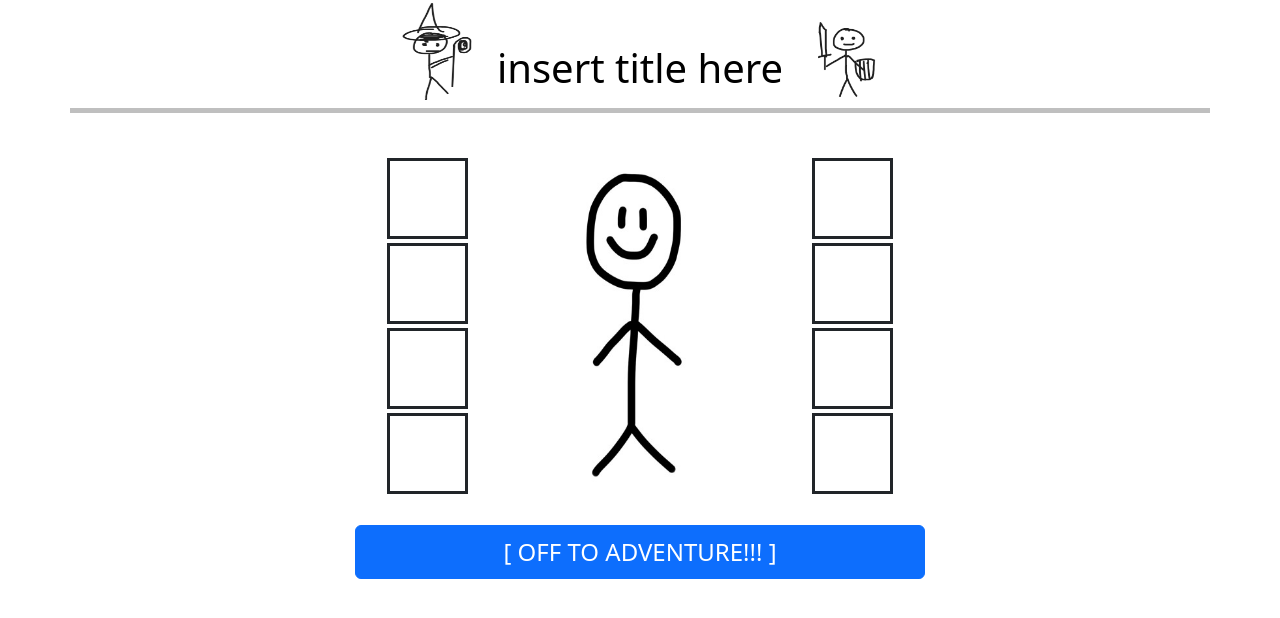
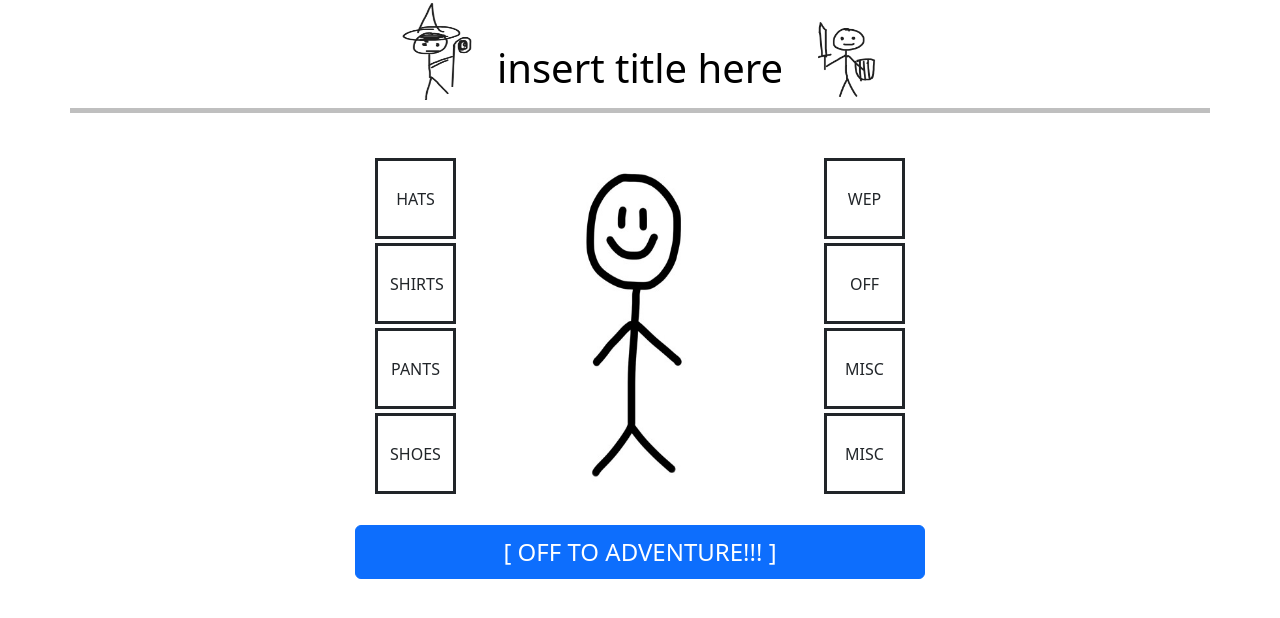
Before and after one commit to You-Gao/cs-4640, a PHP site: page /html/character_creation.html in a window 1280 px wide. Shown: the top 618 px of the page. Run offline with PHP 8.4, Linux system fonts and the light colour scheme.

Commit message:
feat: char demo done

```diff
--- a/project/html/character_creation.html
+++ b/project/html/character_creation.html
@@ -21,10 +21,41 @@
 
 	    <div class="col-2">
 		<div class="row flex-column align-items-end">
-			<div class="col-6"></div>
-			<div class="col-6"></div>
-			<div class="col-6"></div>
-			<div class="col-6"></div>
+            <div class="col-6" onclick="show_selection(event)">
+                <p>HATS</p>
+                <div id="selections" class="row justify-content-start">
+                    <div class="col-4 mx-2">hat 1</div>
+                    <div class="col-4 mx-2">hat 2</div>
+                    <div class="col-4 mx-2">hat 3</div>
+                    <div class="col-4 mx-2">hat 4</div>
+                    <div class="col-4 mx-2">hat 5</div>
+                    <div class="col-4 mx-2">hat 6</div>
+                </div>
+            </div>
+            <div class="col-6" onclick="show_selection(event)">
+                <p>SHIRTS</p>
+                <div id="selections" class="row justify-content-start">
+                    <div class="col-4 mx-2">shirt 1</div>
+                    <div class="col-4 mx-2">shirt 2</div>
+                    <div class="col-4 mx-2">shirt 3</div>
+                </div>
+            </div>
+            <div class="col-6" onclick="show_selection(event)">
+                <p>PANTS</p>
+                <div id="selections" class="row justify-content-start">
+                    <div class="col-4 mx-2">pants 1</div>
+                    <div class="col-4 mx-2">pants 2</div>
+                    <div class="col-4 mx-2">pants 3</div>
+                </div>
+            </div>
+            <div class="col-6" onclick="show_selection(event)">
+                <p>SHOES</p>
+                <div id="selections" class="row justify-content-start">
+                    <div class="col-4 mx-2">shoes 1</div>
+                    <div class="col-4 mx-2">shoes 2</div>
+                    <div class="col-4 mx-2">shoes 3</div>
+                </div>
+            </div>
 		</div>
 	    </div>
 
@@ -32,10 +63,34 @@
 
 		<div class="col-2">
 			<div class="row flex-column align-items-start">
-				<div class="col-6"></div>
-				<div class="col-6"></div>
-				<div class="col-6"></div>
-				<div class="col-6"></div>
+				<div class="col-6" onclick="show_selection(event)">
+                    <p>WEP</p>
+                    <div id="selections">
+                        <div class="col-4 mx-2">sword</div>
+                        <div class="col-4 mx-2">stick #1</div>
+                        <div class="col-4 mx-2">rock</div>
+                    </div>
+                </div>
+				<div class="col-6" onclick="show_selection(event)">
+                    <p>OFF</p>
+                    <div id="selections">
+                        <div class="col-4 mx-2">money</div>
+                        <div class="col-4 mx-2">bird</div>
+                        <div class="col-4 mx-2">stick #2</div>
+                    </div>
+                </div>
+				<div class="col-6" onclick="show_selection(event)">
+                    <p>MISC</p>
+                    <div id="selections">
+                        <div>test</div>
+                    </div>
+                </div>
+				<div class="col-6" onclick="show_selection(event)">
+                    <p>MISC</p>
+                    <div id="selections">
+                        <div>test</div>
+                    </div>
+                </div>
 			</div>
 		</div>
 
@@ -51,4 +106,21 @@
 
     </section>
 
+<script>
+    function show_selection(event){
+        let parent = event.target;
+        let selection = parent.querySelector("#selections");
+
+        document.querySelectorAll("#selections").forEach(function(element){
+            element.style.display = "none";
+        });
+
+        selection.style.display = "flex";
+        selection.addEventListener("click", function(){
+            selection.style.display = "none";
+        });
+    }
+
+</script>
+
 </body>
--- a/project/html/home.html
+++ b/project/html/home.html
@@ -57,7 +57,7 @@
 
     <section id="register" class="row justify-content-center mt-4 text-center">
 
-        <a id="sign-up" href="sign-up.html" class="btn btn-primary col-6 p-2">[ MAKE A CHARACTER!!! ]</a>
+        <a id="sign-up" href="character_creation.html" class="btn btn-primary col-6 p-2">[ MAKE A CHARACTER!!! ]</a>
         <p>*No Sign-up Required*</p>
 
     </section>
--- a/project/styles/main.css
+++ b/project/styles/main.css
@@ -1,3 +1,4 @@
+/*! probably should refactor sometime maybe... */
 /* Title Header */
 
 #title > * {
@@ -41,6 +42,14 @@
     font-size: 1.5em;
 }
 
+@media (max-width: 576px) {
+    #sign-up {
+        font-size: 1em;
+        width: 70%;
+    }
+
+}
+
 /* Character Creation */
 
 #create img {
@@ -53,4 +62,58 @@
 	height: 75px;
 	margin-bottom: 10px;
 	outline: solid;
+    align-content: center;
+    text-align: center;
 }
+
+#create #selections {
+    display: none;
+    flex-wrap: wrap;
+    z-index: 1;
+    width: 275px;
+    outline: none;
+
+    /* sets any selection to always show up in the middle */
+    position: absolute;
+    top: 50%;
+    left: 50%;
+    transform: translate(-50%, -50%);
+}
+
+#create .row {
+    /* over-ride bootstrap's default margin */
+    /* messes with flex-end and flex-start */
+    margin: 0;
+}
+
+#create #selections div{
+    background: white;
+}
+
+#create p {
+    /* so box is still clickable */
+    margin: 0;
+    position: relative;
+    z-index: -100;
+}
+
+@media (max-width: 768px) {
+
+    #create img {
+        max-width: 200px;
+        max-height: 200px;
+    }
+
+    #create .col-2 .row div {
+        width: 50px;
+        height: 50px;
+    }
+
+    #create #selections {
+        width: 175px;
+    }
+
+    #create p {
+        font-size: .7em;
+    }
+}
```
